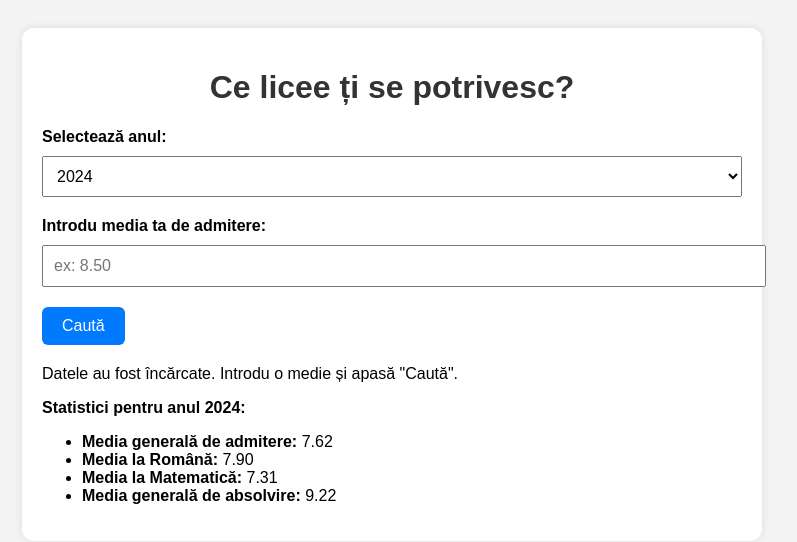
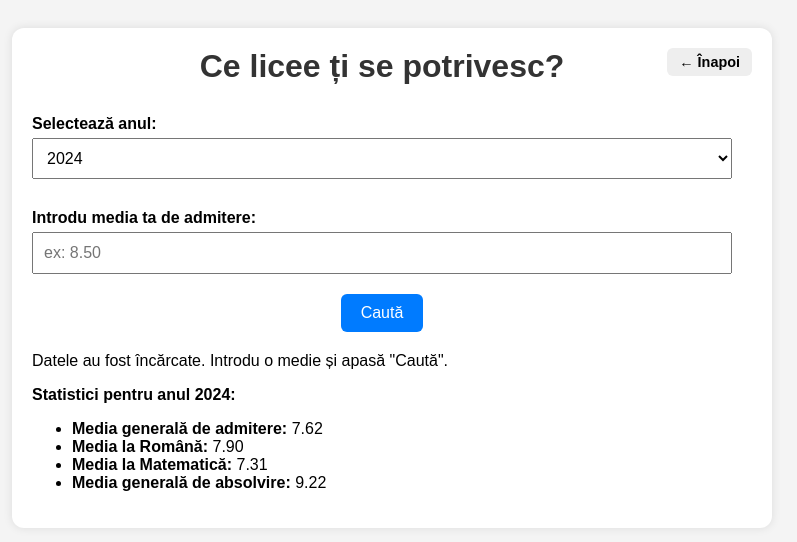
Before and after one commit to ionutb/simulare-evaluare2025, a website: page candidates.html in a window 1280 px wide. Shown: the whole page, without its empty margins (248-1045 px from the left). Drawn offline with Linux system fonts and the light colour scheme.

Commit message:
added dashboard

```diff
--- a/candidates.html
+++ b/candidates.html
@@ -8,28 +8,57 @@
       font-family: Arial, sans-serif;
       background: #f4f4f4;
       padding: 20px;
+      display: flex;
+      justify-content: center;
+      align-items: flex-start;
+      min-height: 100vh;
+    }
+    .container {
+      position: relative;
+      max-width: 700px;
+      width: 100%;
+      background: white;
+      padding: 20px 40px 20px 20px; /* spațiu pe dreapta pentru link */
+      border-radius: 12px;
+      box-shadow: 0 0 10px rgba(0,0,0,0.1);
+    }
+    a.back-link {
+      position: absolute;
+      top: 20px;
+      right: 20px;
+      text-decoration: none;
+      color: #000;          /* negru */
+      font-weight: bold;
+      font-size: 0.9rem;
+      background: #eee;
+      padding: 6px 12px;
+      border-radius: 6px;
+      transition: background-color 0.2s, color 0.2s;
+    }
+    a.back-link:hover {
+      background-color: #333;  /* închis la hover */
+      color: #fff;             /* alb la hover */
+      text-decoration: none;
     }
     h1 {
       text-align: center;
       color: #333;
-    }
-    .container {
-      max-width: 700px;
-      margin: 0 auto;
-      background: white;
-      padding: 20px;
-      border-radius: 12px;
-      box-shadow: 0 0 10px rgba(0,0,0,0.1);
+      margin-top: 0;
+      margin-bottom: 30px;
     }
     label {
       font-weight: bold;
+      display: block;
+      margin-top: 10px;
+      margin-bottom: 5px;
     }
     input[type="number"],
     select {
       width: 100%;
       padding: 10px;
-      margin: 10px 0 20px 0;
+      margin-bottom: 20px;
       font-size: 1rem;
+      box-sizing: border-box;
     }
     button {
       padding: 10px 20px;
@@ -39,12 +68,14 @@
       font-size: 1rem;
       border-radius: 6px;
       cursor: pointer;
+      display: block;
+      margin: 0 auto 20px auto;
     }
     button:hover {
       background: #0056b3;
     }
     .result {
-      margin-top: 20px;
+      margin-top: 10px;
     }
     .item {
       background: #eef;
@@ -59,6 +90,8 @@
 </head>
 <body>
   <div class="container">
+    <a href="index.html" class="back-link">← Înapoi</a>
+
     <h1>Ce licee ți se potrivesc?</h1>
 
     <label for="year">Selectează anul:</label>
```
Also changed, not shown: bac.html (+21 -0 lines), index.html (added, +71 -0 lines).
